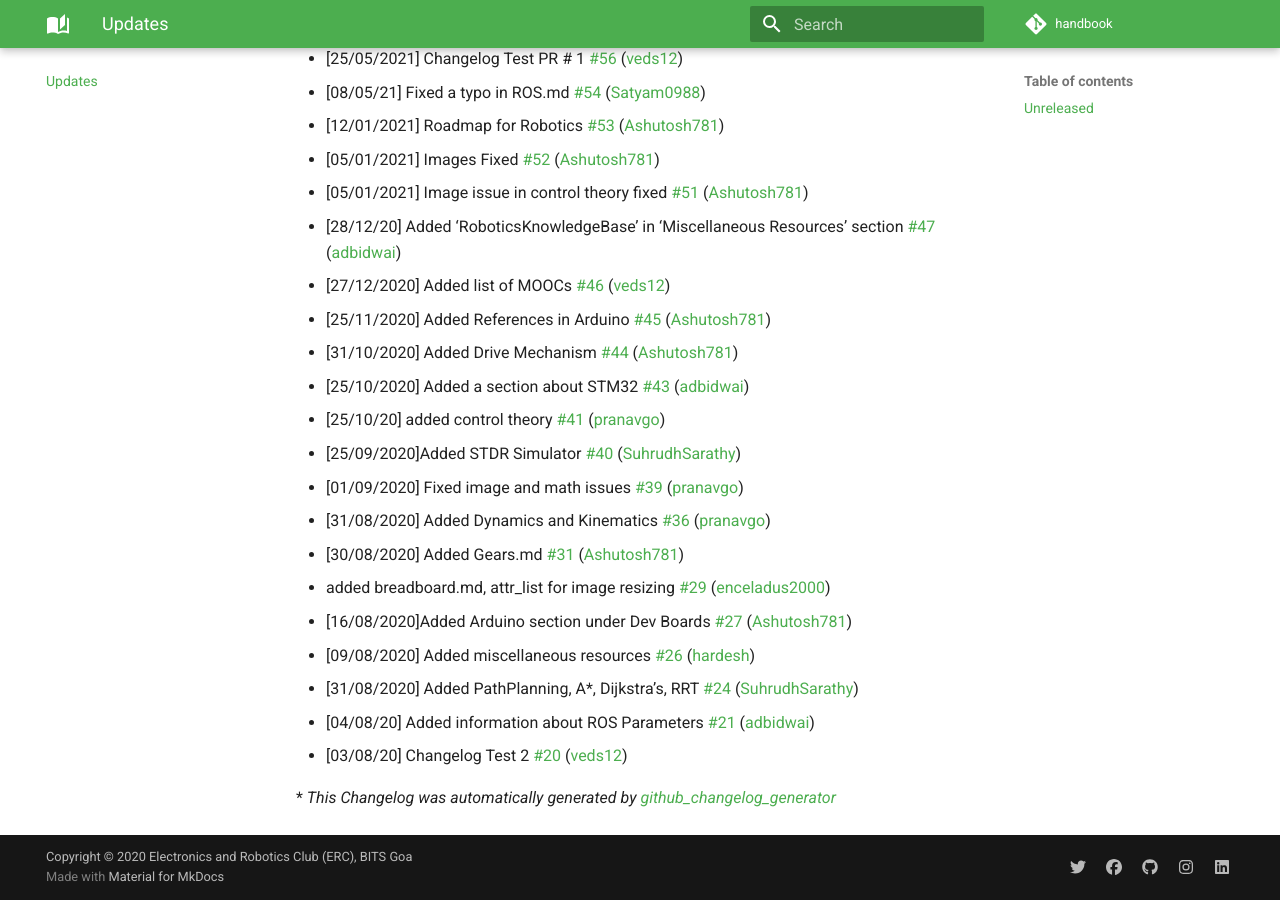
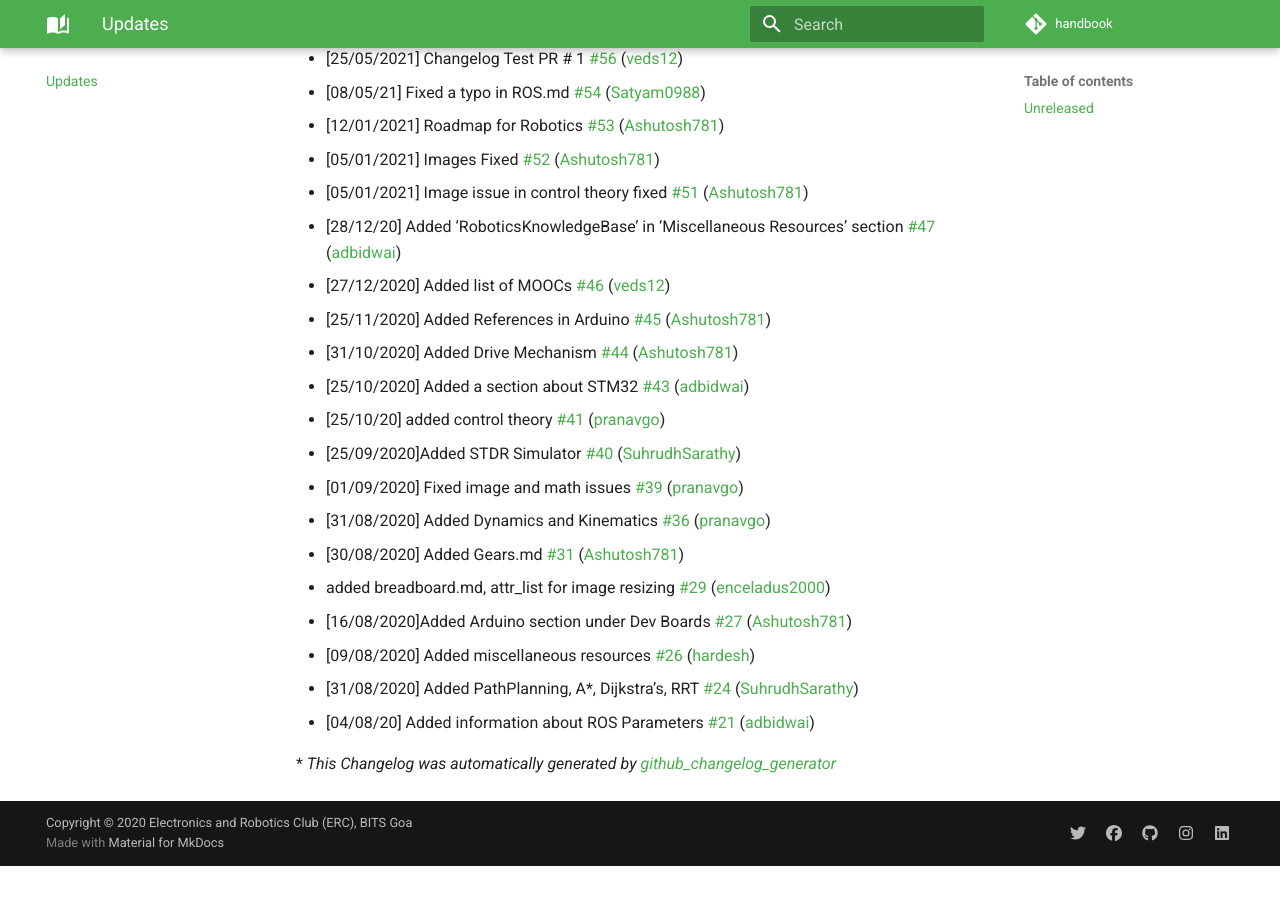
Before and after one commit to ERC-BPGC/handbook, an MkDocs documentation site: the page built from docs/CHANGELOG.md, in a window 1280 px wide and 900 px high, scrolled down 1650 px. Built offline with MkDocs 1.6.1 and Material for MkDocs 9.7.7, drawn with Linux system fonts in a browser that asks for light colours; comment, search, counter and statistics services are not loaded; after the commit the page ends 2516 px from its top, so only the background shows below that.

Commit message:
Updated CHANGELOG.md

```diff
--- a/docs/CHANGELOG.md
+++ b/docs/CHANGELOG.md
@@ -68,7 +68,6 @@
 - \[09/08/2020\] Added miscellaneous resources [\#26](https://github.com/ERC-BPGC/handbook/pull/26) ([hardesh](https://github.com/hardesh))
 - \[31/08/2020\] Added PathPlanning, A\*, Dijkstra's, RRT [\#24](https://github.com/ERC-BPGC/handbook/pull/24) ([SuhrudhSarathy](https://github.com/SuhrudhSarathy))
 - \[04/08/20\] Added information about ROS Parameters [\#21](https://github.com/ERC-BPGC/handbook/pull/21) ([adbidwai](https://github.com/adbidwai))
-- \[03/08/20\] Changelog Test 2 [\#20](https://github.com/ERC-BPGC/handbook/pull/20) ([veds12](https://github.com/veds12))
 
 
 
```
